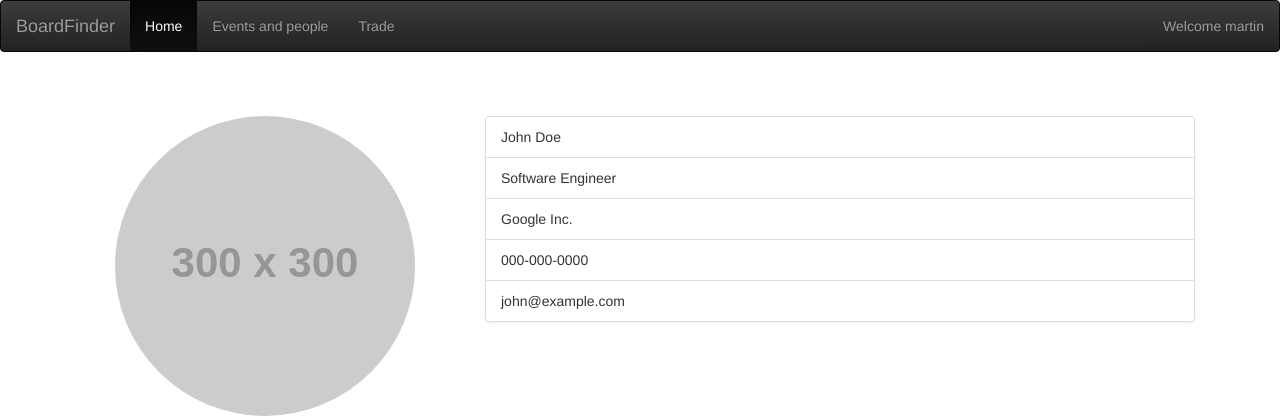
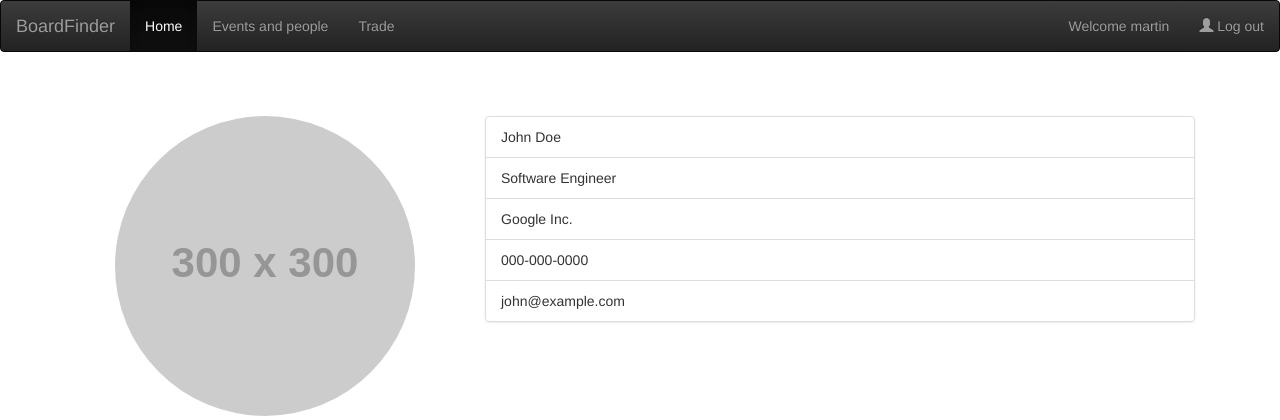
Before and after one commit to xxm0703/Board_Finder, a PHP site: page /Profile.php in a window 1280 px wide. Shown: the top 420 px of the page. Run offline with PHP 8.4, Linux system fonts and the light colour scheme; a user stored in the database is signed in; grey boxes labelled with a size stand in for pictures from a placeholder-image service; data that the repository does not hold is empty; some libraries are stand-ins or nearby versions.

Commit message:
added log out

```diff
--- a/Profile.php
+++ b/Profile.php
@@ -55,6 +55,7 @@
 
         if (isset($_SESSION['username'])){
             echo "<li class=\"navbar-inverse\"><a href=\"profile.php\">Welcome " . $_SESSION['username'] . "</a></li>";
+            echo "<li><a href=\"#\"><span class=\"glyphicon glyphicon-user\"></span> Log out</a></li>";
         }
         else{
             echo "<li><a href=\"#\"><span class=\"glyphicon glyphicon-user\"></span> Sign Up</a></li> <li><a href=\"#\" onclick=\"document.getElementById('id01').style.display='block'\" style=\"width:auto;\"><span class=\"glyphicon glyphicon-log-in\"></span> Login</a></li>";
```
